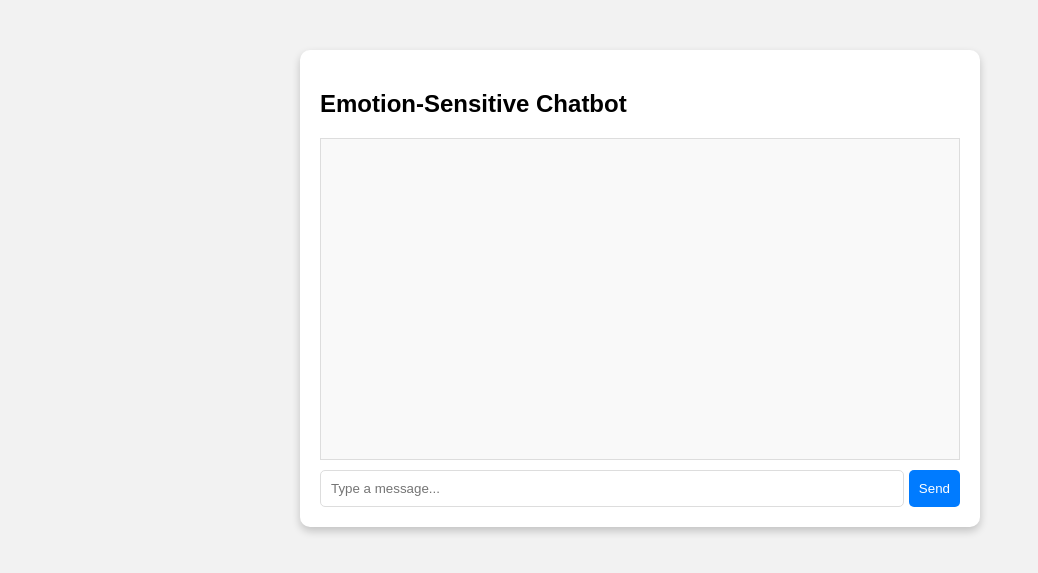
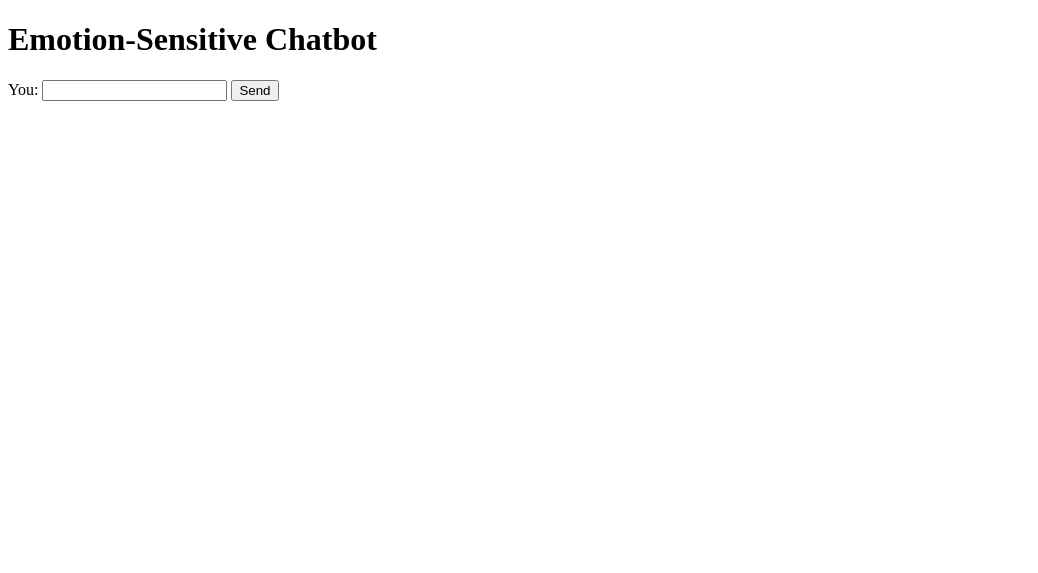
Before and after one commit to TheHUNTER2714/Emotion-Sensitive-Chatbot, a Flask app: page / in a window 1280 px wide. Shown: the top 573 px of the page, without its empty margins (0-1038 px from the left). Run offline with Flask 2, Linux system fonts and the light colour scheme.

Commit message:
Update index.html

```diff
--- a/templates/index.html
+++ b/templates/index.html
@@ -2,86 +2,42 @@
 <html>
 <head>
     <title>Emotion-Sensitive Chatbot</title>
-    <style>
-        body {
-            font-family: Arial, sans-serif;
-            background-color: #f2f2f2;
-            margin: 0;
-            padding: 0;
+    <script>
+        async function sendMessage() {
+            const userInput = document.getElementById('userInput').value;
+            const chatbotResponse = document.getElementById('chatbotResponse');
+
+            // Log the user input for debugging
+            console.log("User Input:", userInput);
+
+            try {
+                const response = await fetch('/get_response', {
+                    method: 'POST',
+                    headers: { 'Content-Type': 'application/json' },
+                    body: JSON.stringify({ message: userInput })
+                });
+
+                const data = await response.json();
+
+                // Log the server response for debugging
+                console.log("Server Response:", data.response);
+
+                chatbotResponse.innerHTML = `Chatbot: ${data.response}`;
+            } catch (error) {
+                // Log any errors for debugging
+                console.error("Error:", error);
+                chatbotResponse.innerHTML = `Chatbot: Oops! Something went wrong.`;
+            }
         }
-        #chat-container {
-            width: 50%;
-            margin: 50px auto;
-            background-color: white;
-            padding: 20px;
-            border-radius: 10px;
-            box-shadow: 0 4px 8px rgba(0, 0, 0, 0.2);
-        }
-        #chat-box {
-            height: 300px;
-            overflow-y: auto;
-            border: 1px solid #ddd;
-            padding: 10px;
-            margin-bottom: 10px;
-            background-color: #f9f9f9;
-        }
-        #user-input {
-            display: flex;
-        }
-        input[type="text"] {
-            flex: 1;
-            padding: 10px;
-            border: 1px solid #ddd;
-            border-radius: 5px;
-        }
-        button {
-            padding: 10px;
-            background-color: #007bff;
-            color: white;
-            border: none;
-            border-radius: 5px;
-            margin-left: 5px;
-            cursor: pointer;
-        }
-        button:hover {
-            background-color: #0056b3;
-        }
-    </style>
+    </script>
 </head>
 <body>
-    <div id="chat-container">
-        <h2>Emotion-Sensitive Chatbot</h2>
-        <div id="chat-box"></div>
-        <div id="user-input">
-            <input type="text" id="message" placeholder="Type a message...">
-            <button onclick="sendMessage()">Send</button>
-        </div>
+    <h1>Emotion-Sensitive Chatbot</h1>
+    <div>
+        <label for="userInput">You:</label>
+        <input type="text" id="userInput" />
+        <button onclick="sendMessage()">Send</button>
     </div>
-    <script>
-        function sendMessage() {
-            const message = document.getElementById('message').value;
-            const chatBox = document.getElementById('chat-box');
-
-            // Display user message
-            chatBox.innerHTML += `<p><strong>You:</strong> ${message}</p>`;
-
-            // Send the message to the backend
-            fetch('/get_response', {
-                method: 'POST',
-                headers: {
-                    'Content-Type': 'application/json',
-                },
-                body: JSON.stringify({ message: message })
-            })
-            .then(response => response.json())
-            .then(data => {
-                // Display chatbot response
-                chatBox.innerHTML += `<p><strong>Chatbot:</strong> ${data.response}</p>`;
-            });
-
-            // Clear input field
-            document.getElementById('message').value = '';
-        }
-    </script>
+    <div id="chatbotResponse"></div>
 </body>
 </html>
```
